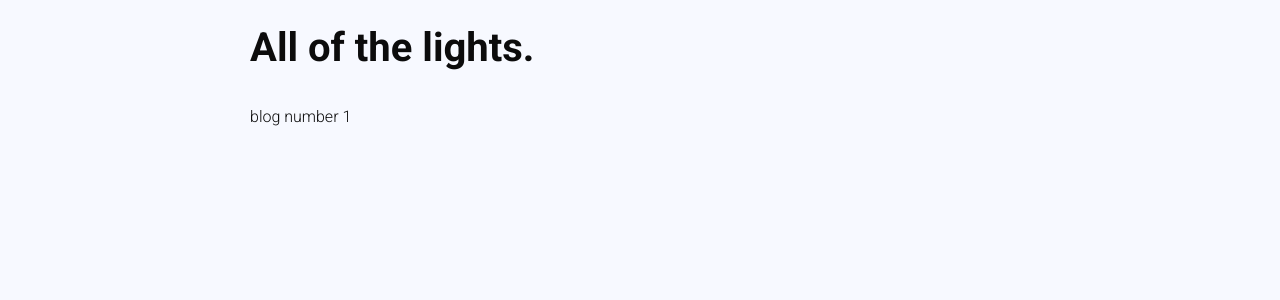
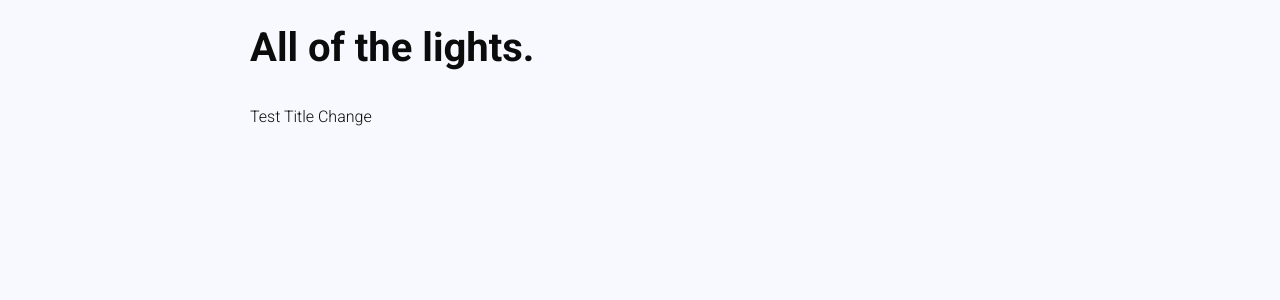
Before and after one commit to ommiles/anightinjapan, a Jekyll site: the page built from _posts/2020-11-17-new-post.markdown, in a window 1280 px wide. Shown: the part 136-436 px from the top of the page. Built offline with Jekyll 4.4.1, drawn with Linux system fonts in a browser that asks for light colours.

Commit message:
Updated New Post

```diff
--- a/_posts/2020-11-17-new-post.markdown
+++ b/_posts/2020-11-17-new-post.markdown
@@ -5,4 +5,4 @@ excerpt: The nightlife here runs the gamut, from rowdy izakayas and beer bars, t
   red-light entertainment and the infamous Robot Restaurant.
 ---
 
-blog number 1
+Test Title Change
```
